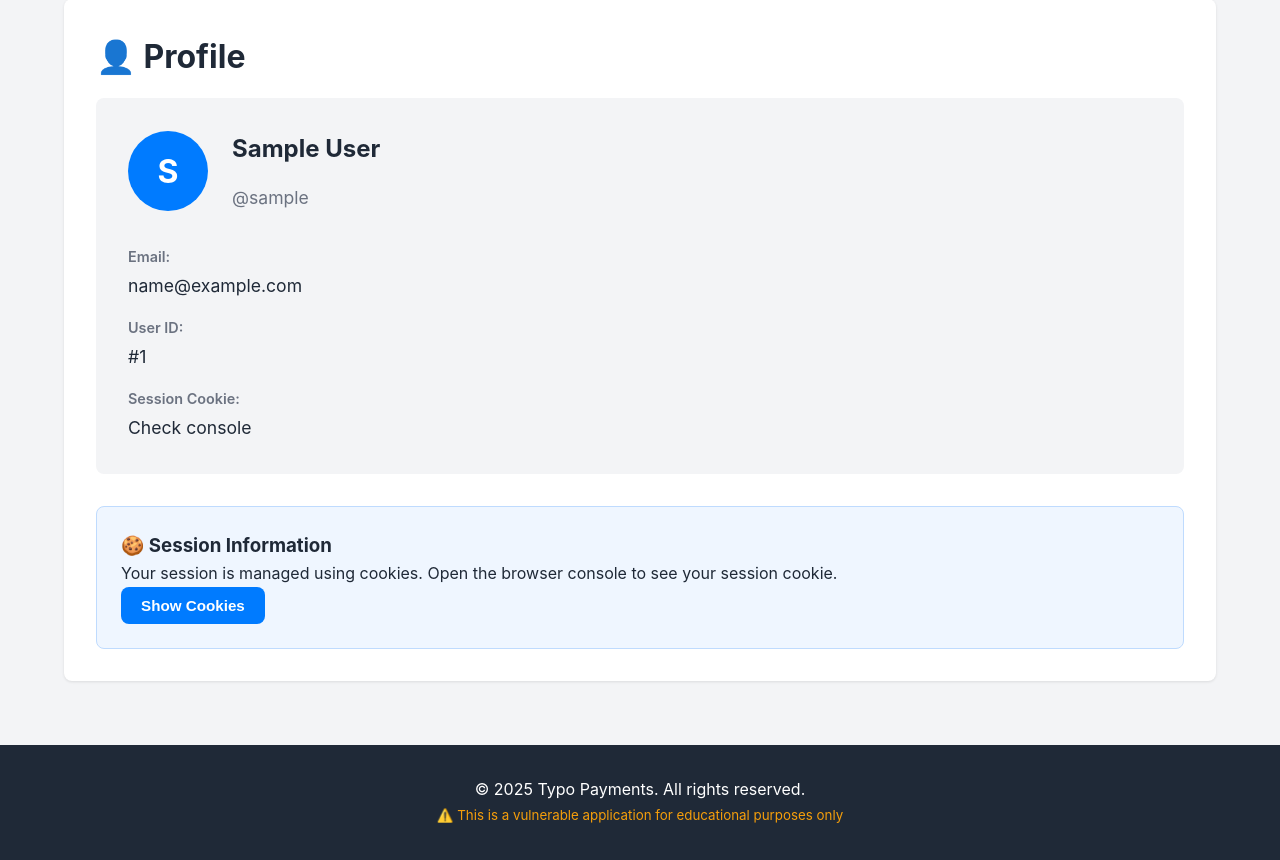
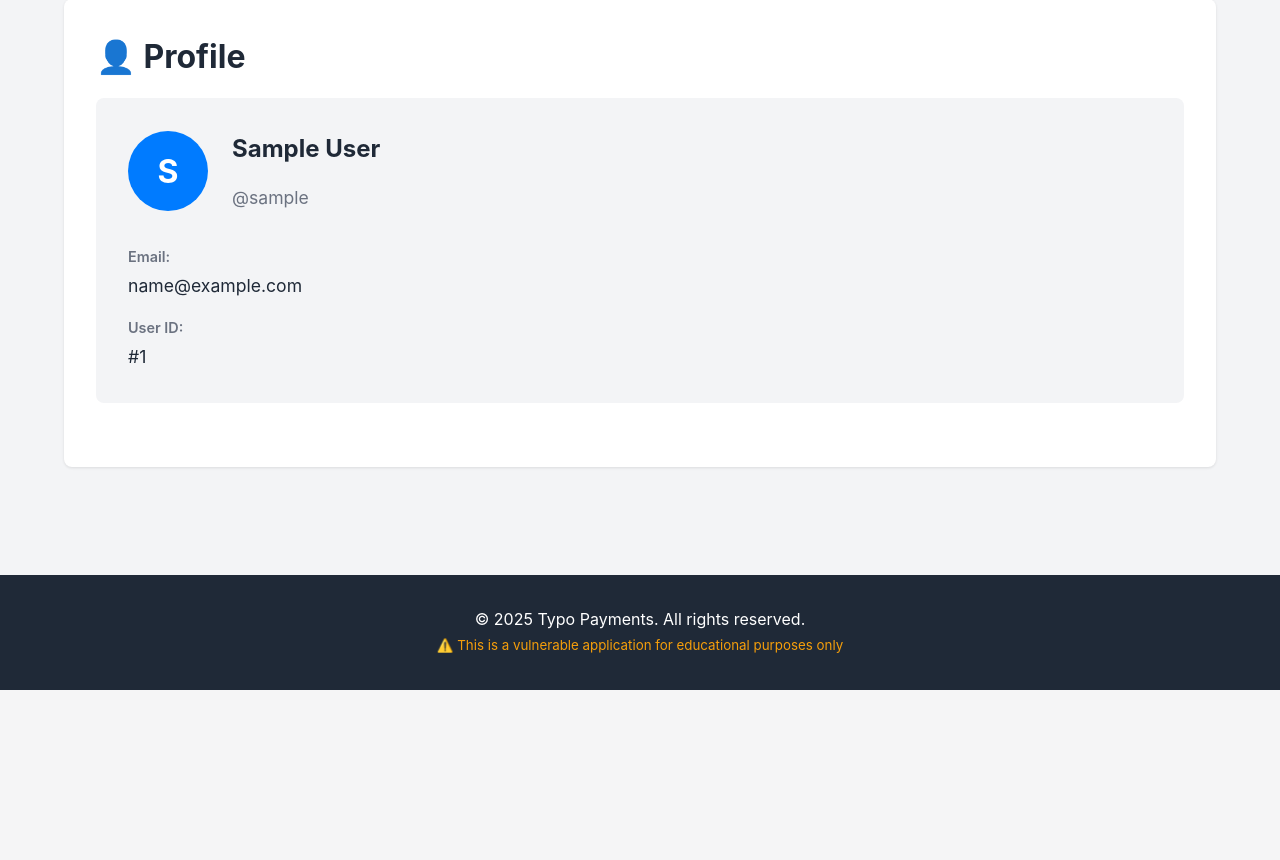
Before and after one commit to caseymullineaux/cybercrimeischildsplay, a Flask app: page /profile in a window 1280 px wide. Shown: the part 110-970 px from the top of the page. After the commit the page ends 800 px from the top, so only its background shows below. Run offline with Flask 3, Linux system fonts and the light colour scheme; the visitor is signed in with stand-in values (Sample User, id 1); some libraries are stand-ins or nearby versions.

Commit message:
fix: remove display cookie button from profile page

```diff
--- a/templates/profile.html
+++ b/templates/profile.html
@@ -24,26 +24,8 @@
                 <span class="detail-label">User ID:</span>
                 <span class="detail-value">#{{ current_user.id }}</span>
             </div>
-            <div class="detail-item">
-                <span class="detail-label">Session Cookie:</span>
-                <span class="detail-value" id="cookie-value">Check console</span>
-            </div>
         </div>
-    </div>
-
-    <div class="info-box">
-        <h3>🍪 Session Information</h3>
-        <p>Your session is managed using cookies. Open the browser console to see your session cookie.</p>
-        <button onclick="showCookies()" class="btn btn-secondary">Show Cookies</button>
     </div>
 </div>
 
-<script>
-    // VULNERABLE: Demonstrating that cookies are accessible via JavaScript
-    function showCookies() {
-        alert('Your cookies:\\n\\n' + document.cookie);
-        console.log('Session Cookies:', document.cookie);
-        document.getElementById('cookie-value').textContent = document.cookie || 'No cookies found';
-    }
-</script>
 {% endblock %}
```
